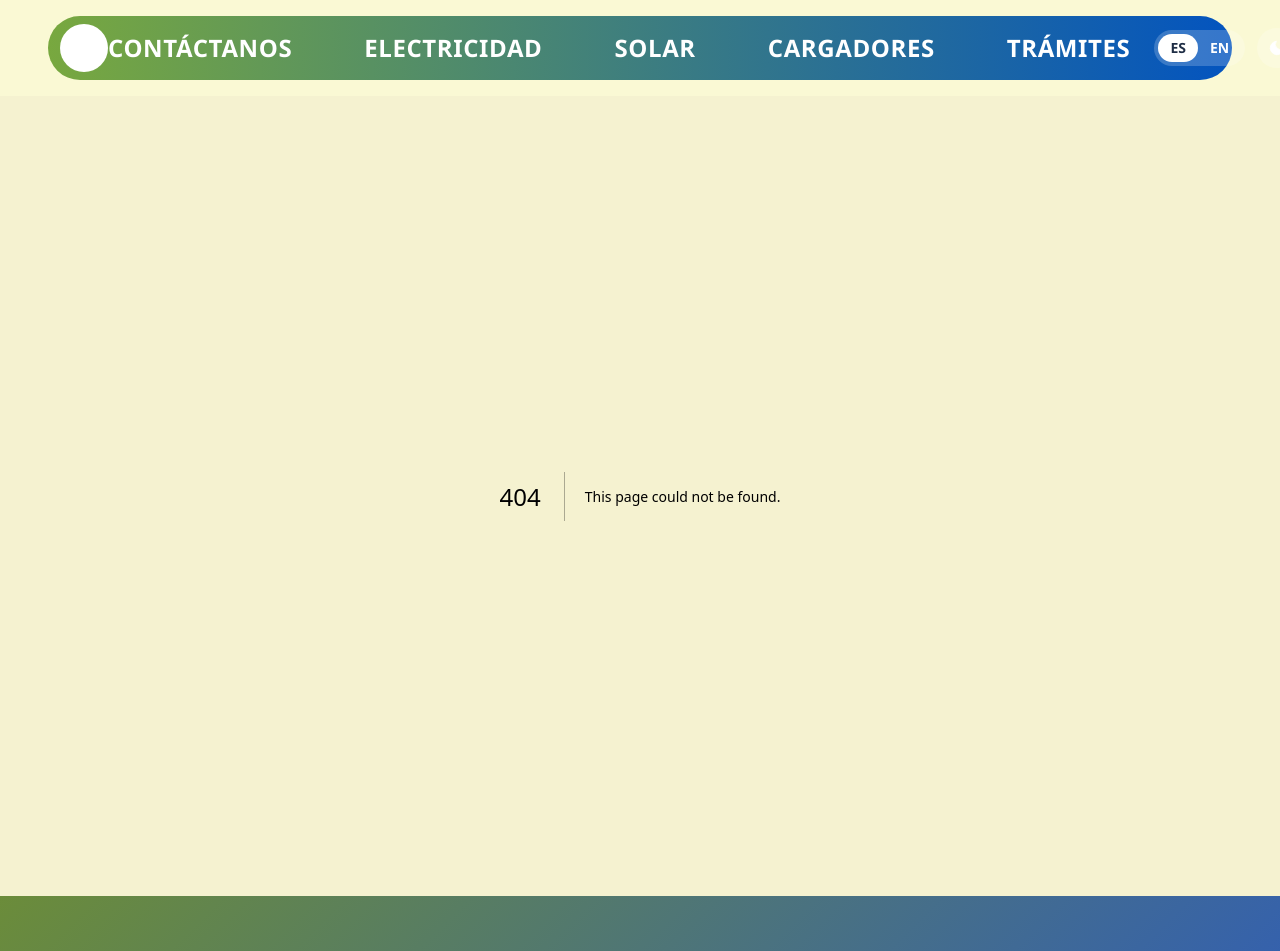
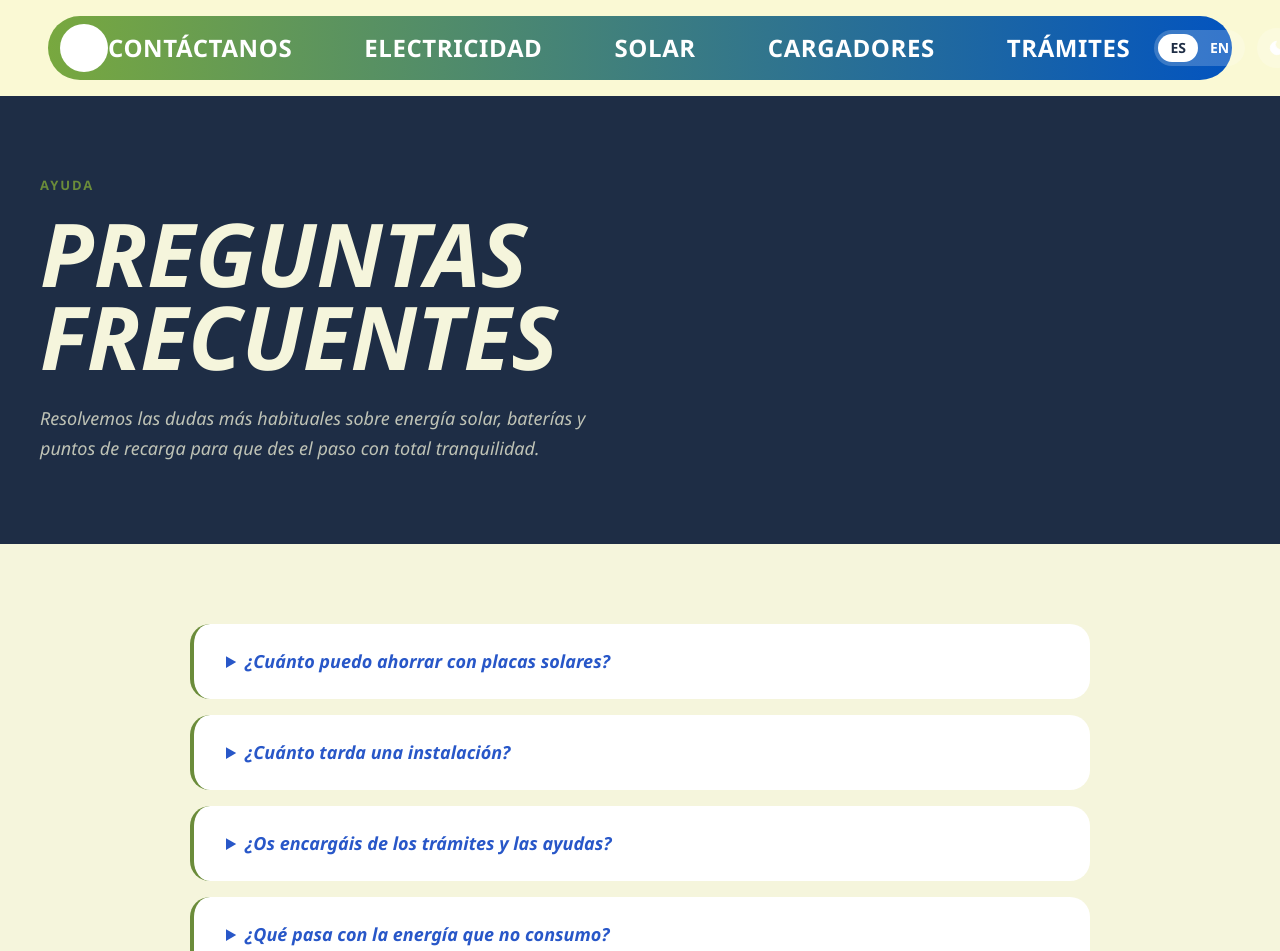
Before and after one commit to Sauce-Renova/SauceRenovaWeb, a Next.js app in the folder sauce-renova-web/: page /preguntas-frecuentes in a window 1280 px wide. Before the commit this address had no page. Shown: the top 951 px of the page. Built offline with nearby package versions, Linux system fonts and the light colour scheme; a web font is replaced by a local one.

Commit message:
added FAQ

```diff
--- a/sauce-renova-web/app/page.tsx
+++ b/sauce-renova-web/app/page.tsx
@@ -1,5 +1,6 @@
 "use client";
 
+import Link from "next/link";
 import Image from "next/image";
 import { useRef } from "react";
 import { useTheme } from "@/context/ThemeContext";
@@ -59,6 +60,8 @@ export default function Home() {
     cursor: "pointer",
     transition: "transform 0.15s",
     display: "inline-block",
+    textDecoration: "none",
+    textAlign: "center" as const,
     marginTop: "1.5rem",
   };
 
@@ -113,7 +116,7 @@ export default function Home() {
               {copy.hero.text}
             </p>
             <div style={{ display: "flex", flexDirection: "row", gap: "1.25rem", flexWrap: "wrap", justifyContent: "center" }}>
-              <button style={{
+              <Link href="/preguntas-frecuentes" style={{
                 background: "var(--color-green)",
                 color: "var(--color-white)",
                 border: "none",
@@ -127,10 +130,11 @@ export default function Home() {
                 fontFamily: "var(--font-poppins), sans-serif",
                 lineHeight: 1.2,
                 whiteSpace: "nowrap",
+                textDecoration: "none",
               }}>
                 {copy.hero.btnFaq}
-              </button>
-              <button style={{
+              </Link>
+              <Link href="/contacto" style={{
                 background: "var(--color-green)",
                 color: "var(--color-white)",
                 border: "none",
@@ -144,9 +148,10 @@ export default function Home() {
                 fontFamily: "var(--font-poppins), sans-serif",
                 lineHeight: 1.2,
                 whiteSpace: "nowrap",
+                textDecoration: "none",
               }}>
                 {copy.hero.btnPresupuesto}
-              </button>
+              </Link>
             </div>
           </div>
 
@@ -253,7 +258,7 @@ export default function Home() {
                   }}>
                     {b.text}
                   </p>
-                  <button style={{
+                  <Link href="/solar" style={{
                     background: "var(--band-btn-bg)",
                     color: "var(--band-btn-text)",
                     border: "none",
@@ -266,9 +271,10 @@ export default function Home() {
                     cursor: "pointer",
                     marginTop: "auto",
                     fontStyle: "normal",
+                    textDecoration: "none",
                   }}>
                     {copy.benefits.btnVerMas}
-                  </button>
+                  </Link>
                 </div>
               );
             })}
@@ -318,13 +324,14 @@ export default function Home() {
                 <p style={{ fontSize: "clamp(1.1rem, 1.3vw, 1.3rem)", fontStyle: "italic", lineHeight: 1.75, color: "var(--text-muted)" }}>
                   {copy.products.evText}
                 </p>
-                <button
+                <Link
+                  href="/cargadores"
                   style={{ ...productBtnStyle, background: "var(--accent)" }}
                   onMouseEnter={e => e.currentTarget.style.transform = "scale(1.04)"}
                   onMouseLeave={e => e.currentTarget.style.transform = "scale(1)"}
                 >
                   {copy.products.evBtn}
-                </button>
+                </Link>
               </div>
             </div>
           </div>
@@ -361,13 +368,14 @@ export default function Home() {
                 <p style={{ fontSize: "clamp(1.1rem, 1.3vw, 1.3rem)", fontStyle: "italic", lineHeight: 1.75, color: "var(--text-muted)" }}>
                   {copy.products.solarText}
                 </p>
-                <button
+                <Link
+                  href="/solar"
                   style={{ ...productBtnStyle, background: "var(--accent)" }}
                   onMouseEnter={e => e.currentTarget.style.transform = "scale(1.04)"}
                   onMouseLeave={e => e.currentTarget.style.transform = "scale(1)"}
                 >
                   {copy.products.solarBtn}
-                </button>
+                </Link>
               </div>
             </div>
           </div>
@@ -414,11 +422,11 @@ export default function Home() {
             }}>
               {copy.coverage.text}
             </p>
-            <button
+            <Link
+              href="/empresa/proyectos"
               style={{
                 background: "var(--accent-2)",
                 color: "var(--on-accent-2)",
-                border: "none",
                 borderRadius: 50,
                 padding: "14px 36px",
                 fontWeight: 800,
@@ -427,16 +435,18 @@ export default function Home() {
                 textTransform: "uppercase",
                 cursor: "pointer",
                 transition: "transform 0.15s",
+                textDecoration: "none",
+                display: "inline-block",
               }}
               onMouseEnter={e => e.currentTarget.style.transform = "scale(1.04)"}
               onMouseLeave={e => e.currentTarget.style.transform = "scale(1)"}
             >
               {copy.coverage.btn}
-            </button>
+            </Link>
           </div>
         </div>
       </section>
-
+      {/* TODO: AÑADIR REVIEWS REALES */}
       {/* Reviews */}
       <section style={{ background: "var(--bg-page)", padding: "3vw 5px" }}>
         <h2 style={{
--- /dev/null
+++ b/sauce-renova-web/app/preguntas-frecuentes/page.tsx
@@ -0,0 +1,90 @@
+"use client";
+
+import { useLanguage } from "@/context/LanguageContext";
+import { preguntasFrecuentesCopy } from "@/lib/i18n/preguntasFrecuentes";
+import CTABanner from "@/components/ui/CTABanner";
+
+export default function PreguntasFrecuentesPage() {
+  const { lang } = useLanguage();
+  const copy = preguntasFrecuentesCopy[lang];
+
+  const bg = "var(--bg-service)";
+  const heroBg = "var(--hero-bg)";
+  const cardBg = "var(--card-bg)";
+  const accentAlt = "var(--color-green-dark)";
+  const textMuted = "var(--text-muted)";
+  const titleColor = "var(--title-color)";
+
+  return (
+    <main style={{ background: bg, minHeight: "100vh" }}>
+      <section style={{ background: heroBg, padding: "80px 24px" }}>
+        <div style={{ maxWidth: 1200, margin: "0 auto" }}>
+          <p style={{
+            fontSize: 13,
+            fontWeight: 800,
+            letterSpacing: "0.15em",
+            textTransform: "uppercase",
+            color: accentAlt,
+            marginBottom: 16,
+          }}>
+            {copy.hero.breadcrumb}
+          </p>
+          <h1 style={{
+            fontSize: "clamp(2rem, 9vw, 88px)",
+            fontWeight: 900,
+            fontStyle: "italic",
+            color: "var(--color-cream-text)",
+            textTransform: "uppercase",
+            lineHeight: 0.95,
+            marginBottom: 24,
+          }}>
+            {copy.hero.titleLine1}<br />{copy.hero.titleLine2}
+          </h1>
+          <p style={{
+            fontSize: 18,
+            fontStyle: "italic",
+            color: "var(--on-cream-75)",
+            lineHeight: 1.7,
+            maxWidth: 600,
+          }}>
+            {copy.hero.intro}
+          </p>
+        </div>
+      </section>
+
+      <section style={{ padding: "80px 24px" }}>
+        <div style={{ maxWidth: 900, margin: "0 auto", display: "flex", flexDirection: "column", gap: 16 }}>
+          {copy.preguntas.map((p, i) => (
+            <details key={i} style={{
+              background: cardBg,
+              borderRadius: 20,
+              padding: "24px 32px",
+              borderLeft: `4px solid ${accentAlt}`,
+            }}>
+              <summary style={{
+                cursor: "pointer",
+                fontSize: 18,
+                fontWeight: 800,
+                fontStyle: "italic",
+                color: titleColor,
+              }}>
+                {p.pregunta}
+              </summary>
+              <p style={{
+                fontSize: 15,
+                fontStyle: "italic",
+                color: textMuted,
+                lineHeight: 1.7,
+                margin: "16px 0 0",
+              }}>
+                {p.respuesta}
+              </p>
+            </details>
+          ))}
+        </div>
+      </section>
+
+      <CTABanner titulo={copy.ctaBanner} textoBtn={copy.ctaBannerBtn} color={accentAlt} />
+    </main>
+  );
+}
--- /dev/null
+++ b/sauce-renova-web/lib/i18n/preguntasFrecuentes.ts
@@ -0,0 +1,76 @@
+export const preguntasFrecuentesCopy = {
+  es: {
+    hero: {
+      breadcrumb: "Ayuda",
+      titleLine1: "Preguntas",
+      titleLine2: "frecuentes",
+      intro: "Resolvemos las dudas más habituales sobre energía solar, baterías y puntos de recarga para que des el paso con total tranquilidad.",
+    },
+    // TODO(contenido): preguntas y respuestas inventadas, sustituir por las reales
+    preguntas: [
+      {
+        pregunta: "¿Cuánto puedo ahorrar con placas solares?",
+        respuesta: "Depende de tu consumo, de la orientación del tejado y del tamaño de la instalación. Estudiamos tu factura para calcular el ahorro estimado antes de que tomes ninguna decisión.",
+      },
+      {
+        pregunta: "¿Cuánto tarda una instalación?",
+        respuesta: "El montaje en una vivienda suele completarse en pocos días. Los trámites y la legalización con la administración pueden alargar el plazo hasta la puesta en marcha.",
+      },
+      {
+        pregunta: "¿Os encargáis de los trámites y las ayudas?",
+        respuesta: "Sí. Gestionamos toda la documentación y la legalización de la instalación, y te informamos de las ayudas y bonificaciones disponibles.",
+      },
+      {
+        pregunta: "¿Qué pasa con la energía que no consumo?",
+        respuesta: "Puedes almacenarla en baterías para usarla por la noche o verter el excedente a la red eléctrica, según el tipo de instalación que elijas.",
+      },
+      {
+        pregunta: "¿Qué mantenimiento necesita la instalación?",
+        respuesta: "Muy poco. Recomendamos revisiones periódicas y limpieza de los paneles para mantener el rendimiento. Disponemos de un servicio de mantenimiento si lo necesitas.",
+      },
+      {
+        pregunta: "¿Instaláis cargadores para vehículos eléctricos en comunidades de vecinos?",
+        respuesta: "Sí. Instalamos puntos de recarga en garajes comunitarios, viviendas y empresas, compatibles con todos los modelos del mercado.",
+      },
+    ],
+    ctaBanner: "¿No encuentras lo que buscas?",
+    ctaBannerBtn: "Contáctanos",
+  },
+  en: {
+    hero: {
+      breadcrumb: "Help",
+      titleLine1: "Frequently asked",
+      titleLine2: "questions",
+      intro: "We answer the most common questions about solar energy, batteries and charging points so you can take the step with complete peace of mind.",
+    },
+    // TODO(contenido): preguntas y respuestas inventadas, sustituir por las reales
+    preguntas: [
+      {
+        pregunta: "How much can I save with solar panels?",
+        respuesta: "It depends on your consumption, your roof orientation and the size of the installation. We study your bill to estimate the savings before you make any decision.",
+      },
+      {
+        pregunta: "How long does an installation take?",
+        respuesta: "Assembly in a home is usually completed in a few days. Paperwork and legalisation with the administration can extend the time until start-up.",
+      },
+      {
+        pregunta: "Do you handle the paperwork and grants?",
+        respuesta: "Yes. We manage all the documentation and legalisation of the installation, and we inform you of the grants and tax incentives available.",
+      },
+      {
+        pregunta: "What happens to the energy I don't use?",
+        respuesta: "You can store it in batteries to use at night or feed the surplus back to the grid, depending on the type of installation you choose.",
+      },
+      {
+        pregunta: "What maintenance does the installation need?",
+        respuesta: "Very little. We recommend periodic checks and cleaning of the panels to maintain performance. We offer a maintenance service if you need it.",
+      },
+      {
+        pregunta: "Do you install EV chargers in apartment building garages?",
+        respuesta: "Yes. We install charging points in shared garages, homes and businesses, compatible with all models on the market.",
+      },
+    ],
+    ctaBanner: "Can't find what you're looking for?",
+    ctaBannerBtn: "Contact us",
+  },
+} as const;
```
